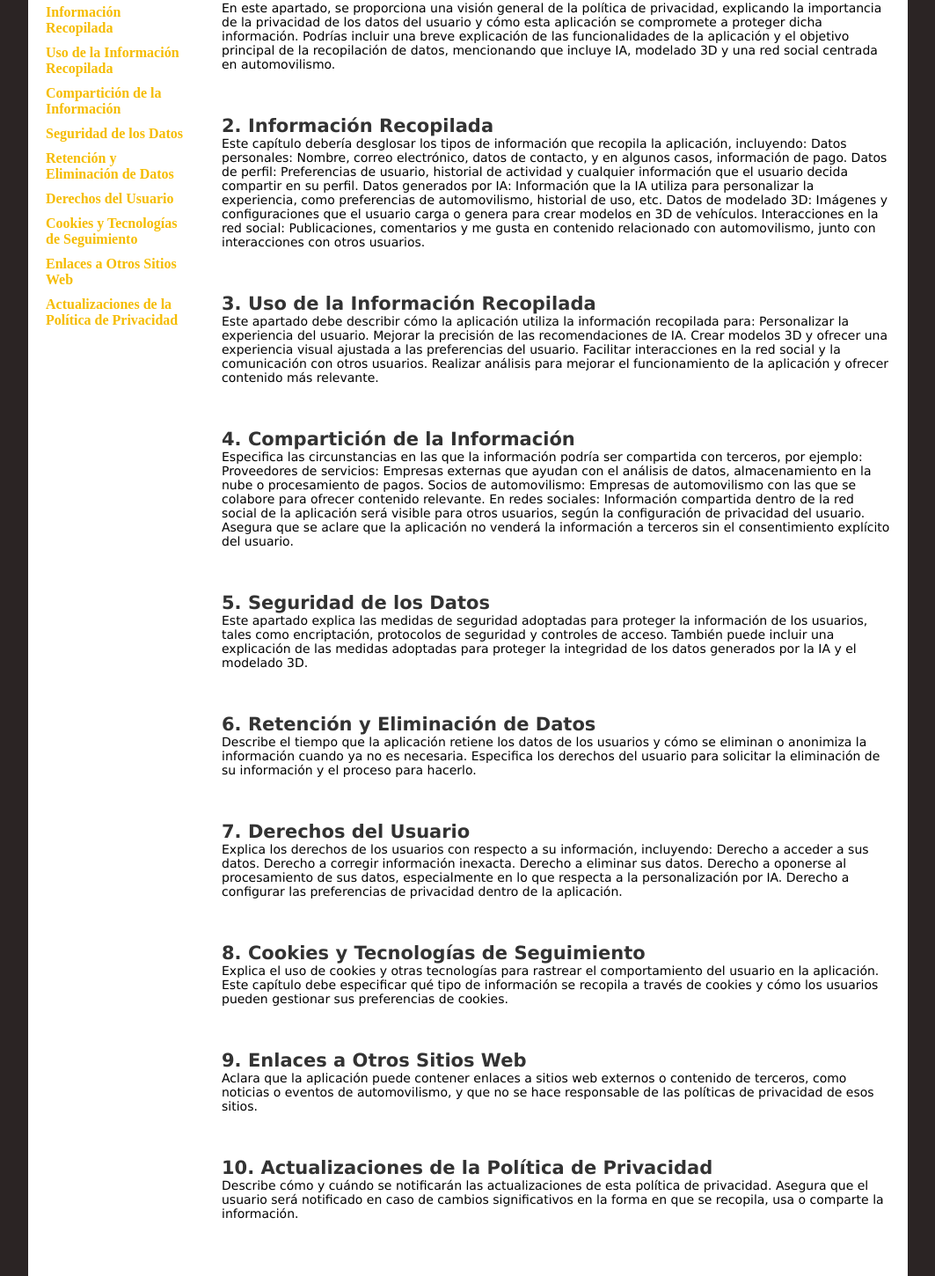
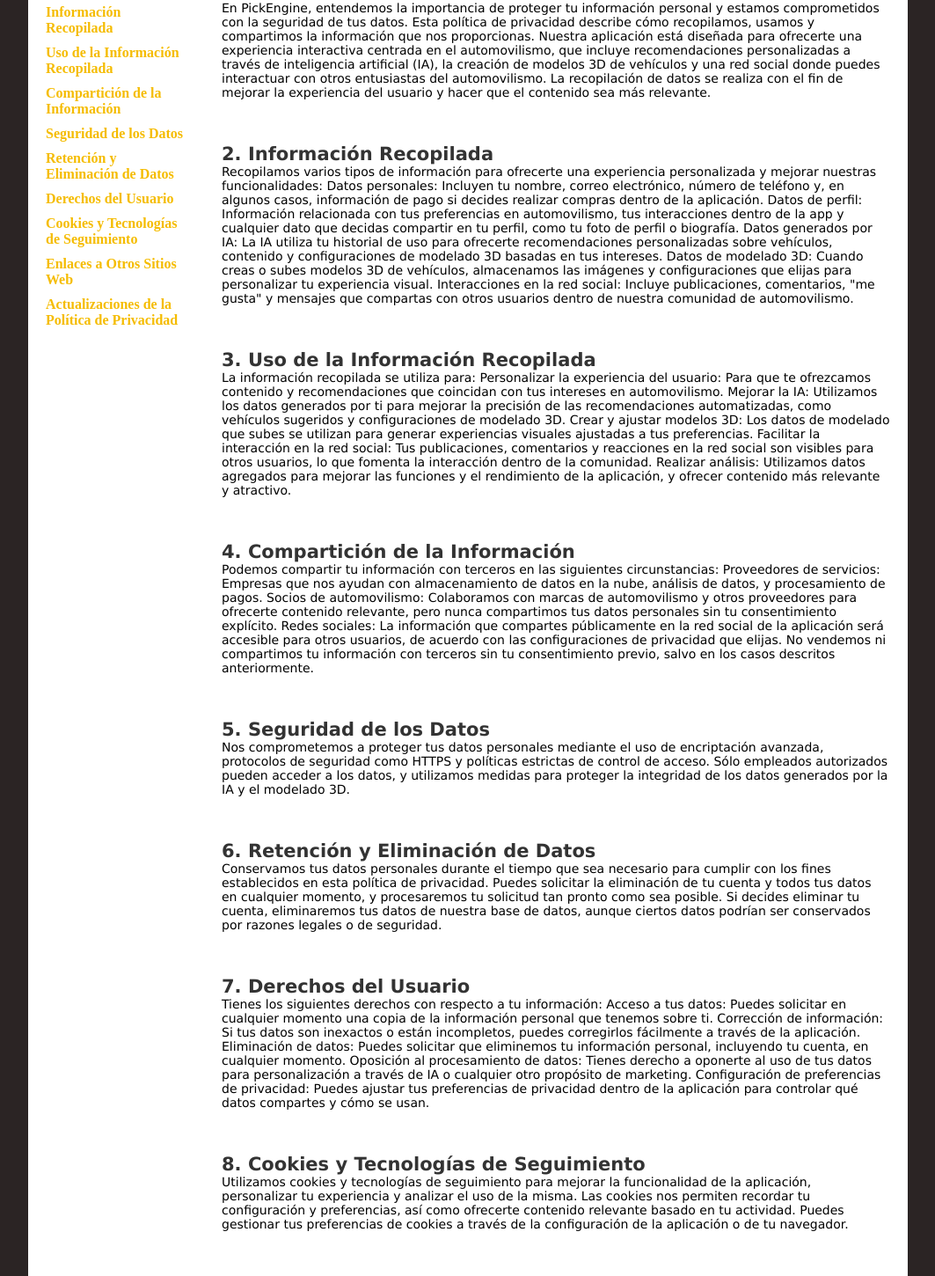
Before and after one commit to isatm/PickEngine, a React (Vite) app: page /privacyp in a window 1280 px wide. Shown: the part 463-1913 px from the top of the page at 88% size, without its empty margins (108-1171 px from the left). Built offline with nearby package versions, Linux system fonts and the light colour scheme.

Commit message:
Se organizó contenido en políticas de privacidad

```diff
--- a/src/components/molecules/SelectorText/SelectorText.jsx
+++ b/src/components/molecules/SelectorText/SelectorText.jsx
@@ -23,62 +23,62 @@ export default function SelectorText() {
       <main className="contentS">
         <section id="introduction">
           <h2>1. Introducción</h2>
-          <p>En este apartado, se proporciona una visión general de la política de privacidad, explicando la importancia de la privacidad de los datos del usuario y cómo esta aplicación se compromete a proteger dicha información. Podrías incluir una breve explicación de las funcionalidades de la aplicación y el objetivo principal de la recopilación de datos, mencionando que incluye IA, modelado 3D y una red social centrada en automovilismo.</p>
+          <p>En PickEngine, entendemos la importancia de proteger tu información personal y estamos comprometidos con la seguridad de tus datos. Esta política de privacidad describe cómo recopilamos, usamos y compartimos la información que nos proporcionas. Nuestra aplicación está diseñada para ofrecerte una experiencia interactiva centrada en el automovilismo, que incluye recomendaciones personalizadas a través de inteligencia artificial (IA), la creación de modelos 3D de vehículos y una red social donde puedes interactuar con otros entusiastas del automovilismo. La recopilación de datos se realiza con el fin de mejorar la experiencia del usuario y hacer que el contenido sea más relevante.</p>
         </section>
         <section id="InformationCollected">
           <h2>2. Información Recopilada</h2>
-          <p>Este capítulo debería desglosar los tipos de información que recopila la aplicación, incluyendo:
-          Datos personales: Nombre, correo electrónico, datos de contacto, y en algunos casos, información de pago.
-          Datos de perfil: Preferencias de usuario, historial de actividad y cualquier información que el usuario decida compartir en su perfil.
-          Datos generados por IA: Información que la IA utiliza para personalizar la experiencia, como preferencias de automovilismo, historial de uso, etc.
-          Datos de modelado 3D: Imágenes y configuraciones que el usuario carga o genera para crear modelos en 3D de vehículos.
-          Interacciones en la red social: Publicaciones, comentarios y me gusta en contenido relacionado con automovilismo, junto con interacciones con otros usuarios.</p>
+          <p>Recopilamos varios tipos de información para ofrecerte una experiencia personalizada y mejorar nuestras funcionalidades:
+            Datos personales: Incluyen tu nombre, correo electrónico, número de teléfono y, en algunos casos, información de pago si decides realizar compras dentro de la aplicación.
+            Datos de perfil: Información relacionada con tus preferencias en automovilismo, tus interacciones dentro de la app y cualquier dato que decidas compartir en tu perfil, como tu foto de perfil o biografía.
+            Datos generados por IA: La IA utiliza tu historial de uso para ofrecerte recomendaciones personalizadas sobre vehículos, contenido y configuraciones de modelado 3D basadas en tus intereses.
+            Datos de modelado 3D: Cuando creas o subes modelos 3D de vehículos, almacenamos las imágenes y configuraciones que elijas para personalizar tu experiencia visual.
+            Interacciones en la red social: Incluye publicaciones, comentarios, "me gusta" y mensajes que compartas con otros usuarios dentro de nuestra comunidad de automovilismo.</p>
         </section>
         <section id="UseIC">
           <h2>3. Uso de la Información Recopilada</h2>
-          <p>Este apartado debe describir cómo la aplicación utiliza la información recopilada para:
-          Personalizar la experiencia del usuario.
-          Mejorar la precisión de las recomendaciones de IA.
-          Crear modelos 3D y ofrecer una experiencia visual ajustada a las preferencias del usuario.
-          Facilitar interacciones en la red social y la comunicación con otros usuarios.
-          Realizar análisis para mejorar el funcionamiento de la aplicación y ofrecer contenido más relevante.</p>
+          <p>La información recopilada se utiliza para:
+            Personalizar la experiencia del usuario: Para que te ofrezcamos contenido y recomendaciones que coincidan con tus intereses en automovilismo.
+            Mejorar la IA: Utilizamos los datos generados por ti para mejorar la precisión de las recomendaciones automatizadas, como vehículos sugeridos y configuraciones de modelado 3D.
+            Crear y ajustar modelos 3D: Los datos de modelado que subes se utilizan para generar experiencias visuales ajustadas a tus preferencias.
+            Facilitar la interacción en la red social: Tus publicaciones, comentarios y reacciones en la red social son visibles para otros usuarios, lo que fomenta la interacción dentro de la comunidad.
+            Realizar análisis: Utilizamos datos agregados para mejorar las funciones y el rendimiento de la aplicación, y ofrecer contenido más relevante y atractivo.</p>
         </section>
         <section id="Sharedinformation">
           <h2>4. Compartición de la Información</h2>
-          <p>Especifica las circunstancias en las que la información podría ser compartida con terceros, por ejemplo:
-          Proveedores de servicios: Empresas externas que ayudan con el análisis de datos, almacenamiento en la nube o procesamiento de pagos.
-          Socios de automovilismo: Empresas de automovilismo con las que se colabore para ofrecer contenido relevante.
-          En redes sociales: Información compartida dentro de la red social de la aplicación será visible para otros usuarios, según la configuración de privacidad del usuario.
-          Asegura que se aclare que la aplicación no venderá la información a terceros sin el consentimiento explícito del usuario.</p>
+          <p>Podemos compartir tu información con terceros en las siguientes circunstancias:
+            Proveedores de servicios: Empresas que nos ayudan con almacenamiento de datos en la nube, análisis de datos, y procesamiento de pagos.
+            Socios de automovilismo: Colaboramos con marcas de automovilismo y otros proveedores para ofrecerte contenido relevante, pero nunca compartimos tus datos personales sin tu consentimiento explícito.
+            Redes sociales: La información que compartes públicamente en la red social de la aplicación será accesible para otros usuarios, de acuerdo con las configuraciones de privacidad que elijas.
+            No vendemos ni compartimos tu información con terceros sin tu consentimiento previo, salvo en los casos descritos anteriormente.</p>
         </section>
         <section id="DataSecurity">
           <h2>5. Seguridad de los Datos</h2>
-          <p>Este apartado explica las medidas de seguridad adoptadas para proteger la información de los usuarios, tales como encriptación, protocolos de seguridad y controles de acceso. También puede incluir una explicación de las medidas adoptadas para proteger la integridad de los datos generados por la IA y el modelado 3D.</p>
+          <p>Nos comprometemos a proteger tus datos personales mediante el uso de encriptación avanzada, protocolos de seguridad como HTTPS y políticas estrictas de control de acceso. Sólo empleados autorizados pueden acceder a los datos, y utilizamos medidas para proteger la integridad de los datos generados por la IA y el modelado 3D.</p>
         </section>
         <section id="DataRetentionandDeletion">
           <h2>6. Retención y Eliminación de Datos</h2>
-          <p>Describe el tiempo que la aplicación retiene los datos de los usuarios y cómo se eliminan o anonimiza la información cuando ya no es necesaria. Especifica los derechos del usuario para solicitar la eliminación de su información y el proceso para hacerlo.</p>
+          <p>Conservamos tus datos personales durante el tiempo que sea necesario para cumplir con los fines establecidos en esta política de privacidad. Puedes solicitar la eliminación de tu cuenta y todos tus datos en cualquier momento, y procesaremos tu solicitud tan pronto como sea posible. Si decides eliminar tu cuenta, eliminaremos tus datos de nuestra base de datos, aunque ciertos datos podrían ser conservados por razones legales o de seguridad.</p>
         </section>
         <section id="UserRights">
           <h2>7. Derechos del Usuario</h2>
-          <p>Explica los derechos de los usuarios con respecto a su información, incluyendo:
-          Derecho a acceder a sus datos.
-          Derecho a corregir información inexacta.
-          Derecho a eliminar sus datos.
-          Derecho a oponerse al procesamiento de sus datos, especialmente en lo que respecta a la personalización por IA.
-          Derecho a configurar las preferencias de privacidad dentro de la aplicación.</p>
+          <p>Tienes los siguientes derechos con respecto a tu información:
+              Acceso a tus datos: Puedes solicitar en cualquier momento una copia de la información personal que tenemos sobre ti.
+              Corrección de información: Si tus datos son inexactos o están incompletos, puedes corregirlos fácilmente a través de la aplicación.
+              Eliminación de datos: Puedes solicitar que eliminemos tu información personal, incluyendo tu cuenta, en cualquier momento.
+              Oposición al procesamiento de datos: Tienes derecho a oponerte al uso de tus datos para personalización a través de IA o cualquier otro propósito de marketing.
+              Configuración de preferencias de privacidad: Puedes ajustar tus preferencias de privacidad dentro de la aplicación para controlar qué datos compartes y cómo se usan.</p>
         </section>
         <section id="Cookies">
           <h2>8.  Cookies y Tecnologías de Seguimiento</h2>
-          <p>Explica el uso de cookies y otras tecnologías para rastrear el comportamiento del usuario en la aplicación. Este capítulo debe especificar qué tipo de información se recopila a través de cookies y cómo los usuarios pueden gestionar sus preferencias de cookies.</p>
+          <p>Utilizamos cookies y tecnologías de seguimiento para mejorar la funcionalidad de la aplicación, personalizar tu experiencia y analizar el uso de la misma. Las cookies nos permiten recordar tu configuración y preferencias, así como ofrecerte contenido relevante basado en tu actividad. Puedes gestionar tus preferencias de cookies a través de la configuración de la aplicación o de tu navegador.</p>
         </section>
         <section id="Links">
           <h2>9. Enlaces a Otros Sitios Web</h2>
-          <p>Aclara que la aplicación puede contener enlaces a sitios web externos o contenido de terceros, como noticias o eventos de automovilismo, y que no se hace responsable de las políticas de privacidad de esos sitios.</p>
+          <p>Nuestra aplicación puede contener enlaces a sitios web de terceros, como eventos de automovilismo o tiendas relacionadas. No somos responsables de las prácticas de privacidad de estos sitios, por lo que te recomendamos leer sus políticas de privacidad antes de proporcionarles tu información personal.</p>
         </section>
         <section id="UpdatesPrivacyP">
           <h2>10. Actualizaciones de la Política de Privacidad</h2>
-          <p>Describe cómo y cuándo se notificarán las actualizaciones de esta política de privacidad. Asegura que el usuario será notificado en caso de cambios significativos en la forma en que se recopila, usa o comparte la información.</p>
+          <p>Nos reservamos el derecho de actualizar esta política de privacidad de vez en cuando. Cuando realicemos cambios significativos, te notificaremos a través de la aplicación o por correo electrónico. La fecha de la última actualización estará siempre disponible en la parte inferior de esta página.</p>
         </section>
       </main>
     </div>
--- a/src/components/organism/informationPost.jsx
+++ b/src/components/organism/informationPost.jsx
@@ -21,7 +21,6 @@ export default function InformationPost({}) {
           <section className = 'textReturToPage'>
             <p>Si tiene alguna pregunta o necesita asistencia, no dude en contactarnos haciendo clic en el siguiente botón.</p>
           </section>
-          <img src="Motor.png" alt="Motor" className="imageMotorPrivacyP" />
           <CustomButton text = "Contáctanos"/>
         </div>
     </main>
--- a/src/components/pages/forum.jsx
+++ b/src/components/pages/forum.jsx
@@ -2,7 +2,7 @@ import './Forum.css'
 import CustomButton from '../atoms/Button/CustomButton';
 import Chat from '../molecules/Chat/Chat';
 import CustomNav from '../atoms/Nav/CustomNav';
-import Post from '../organism/post';
+import Post from '../organism/Post';
 
 export default function Forum() {
     return (
```
Also changed, not shown: src/components/organism/InformationPost.css (+1 -7 lines), public/Motor.png (deleted).
